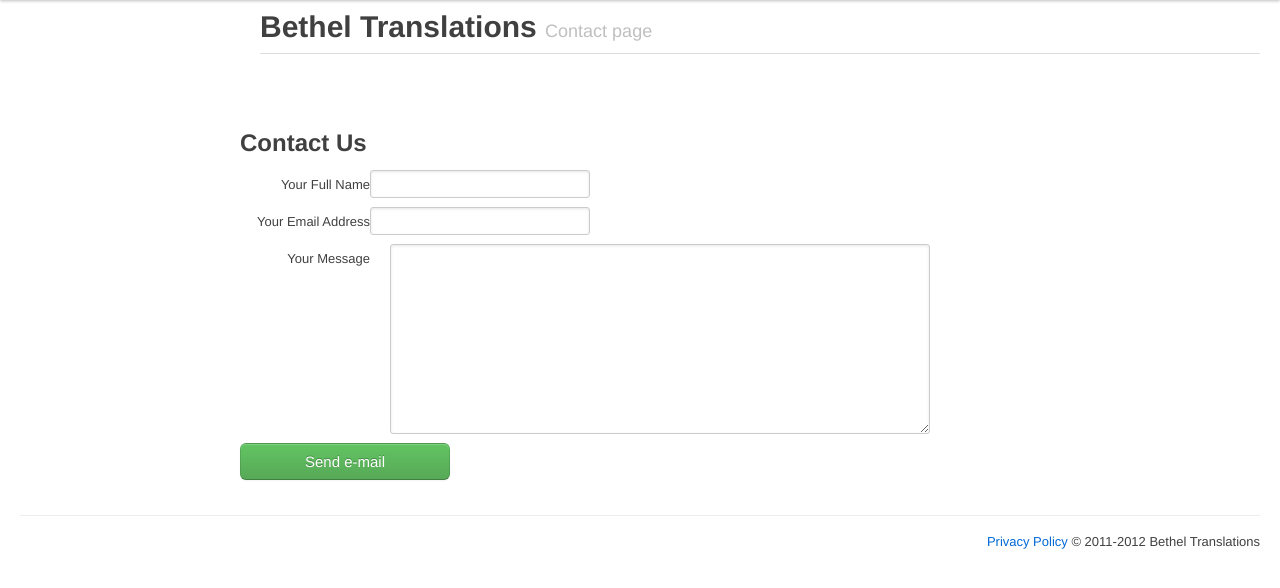
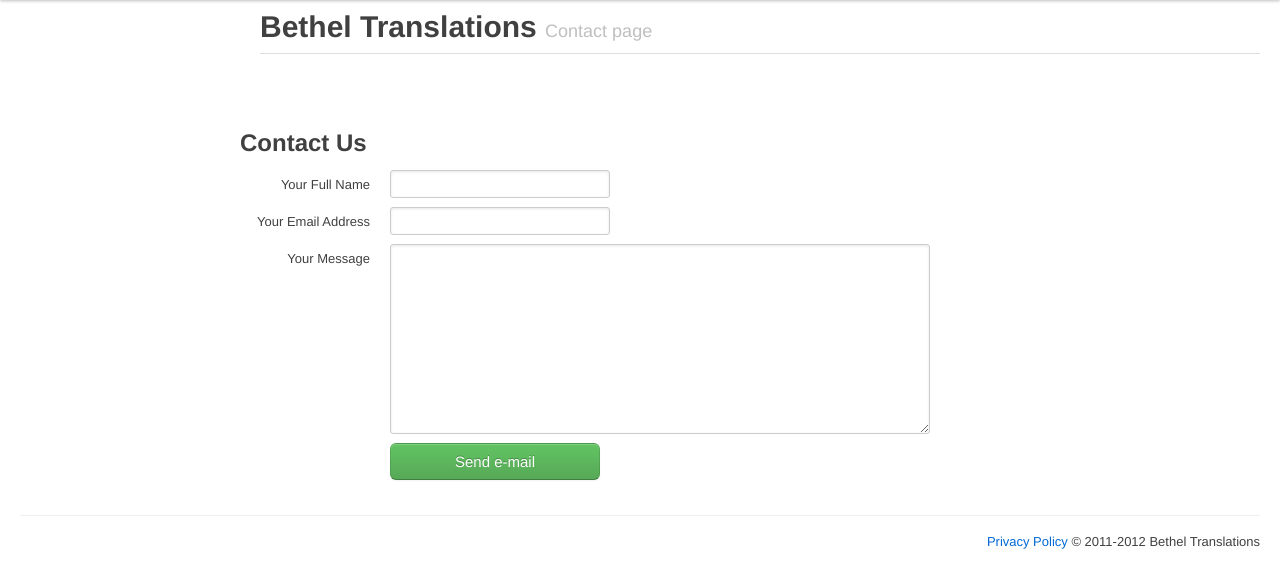
Before and after one commit to pjmoore92/teamo-webtranslator, a CodeIgniter app: page /en/email/send in a window 1280 px wide. Shown: the part 40-628 px from the top of the page. Run offline with CodeIgniter, Linux system fonts and the light colour scheme; the visitor is signed in with stand-in values (Sample User, id 1).

Commit message:
Formatting fixed. HTML5 tags used (test using chrome or firefox)

```diff
--- a/application/views/contact.php
+++ b/application/views/contact.php
@@ -32,15 +32,30 @@
 		'value' => set_value('message')
 	);
 
+
 	?>
 
 	<p><label for="name">Your Full Name </label></p>
 
-	<p><?php echo form_input($name_data); ?>  </p>
+	<!-- <p><?php echo form_input($name_data); ?>  </p> -->
+	<p>
+  		<div class="input">
+                <input type="text" name="name" value id="name">
+		</div>
+
+	</p>
 
 	<p><label for="email">Your Email Address  </label></p>
 
-	<p><?php echo form_input($email_data); ?> </p>
+	<!-- <p><?php echo form_input($email_data); ?> </p> -->
+
+
+	<p>
+  		<div class="input">
+                <input type="email" name="email" value id="email" autocomplete="on">
+		</div>
+
+	</p>
 
 
 	<p>
@@ -51,7 +66,11 @@
 
 	</p>
 
-	<p><input type="submit" class="btn success large" value="Send e-mail" action=<?php echo form_submit('submit', 'Submit'); ?></p>
+	<p>
+		<div class="input">
+		<input type="submit" class="btn success large" value="Send e-mail" action=<?php echo form_submit('submit', 'Submit'); ?>
+		</div>
+	</p>
 
 	<?php echo form_close(); ?>
 
```
